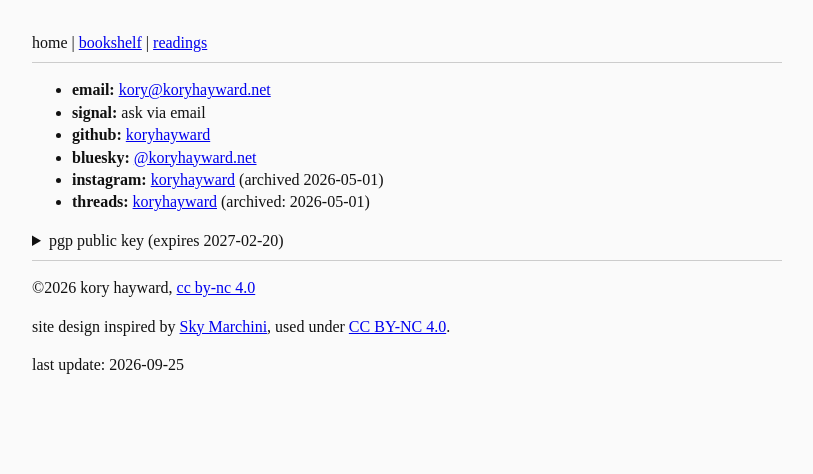
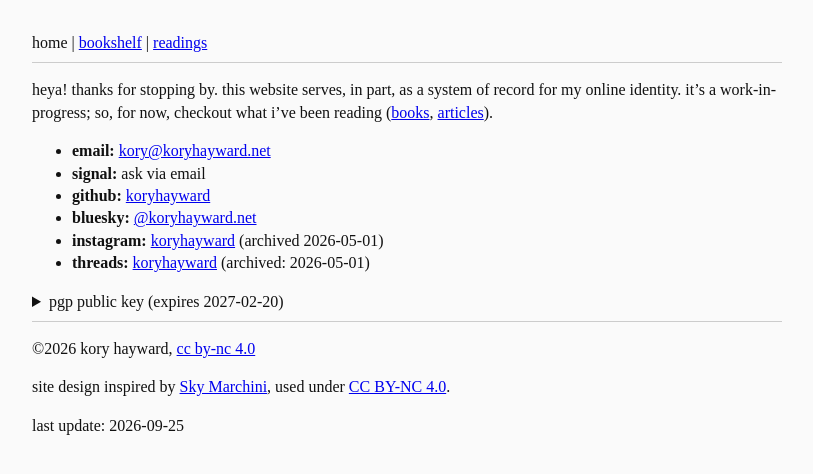
Before and after one commit to koryhayward/koryhayward.github.io, a Jekyll site: the page built from index.md, in a window 1280 px wide. Shown: the top 474 px of the page, without its empty margins (233-1046 px from the left). Built offline with Jekyll 4.4.1, drawn with Linux system fonts in a browser that asks for light colours.

Commit message:
updated intro

```diff
--- a/index.md
+++ b/index.md
@@ -2,6 +2,8 @@
 layout: default
 title: "kory hayward"
 ---
+
+heya! thanks for stopping by. this website serves, in part, as a system of record for my online identity. it's a work-in-progress; so, for now, checkout what i've been reading ([books](/bookshelf), [articles](/readings)).
 
 - **email:** [kory@koryhayward.net](mailto:kory@koryhayward.net)
 - **signal:** ask via email
```
